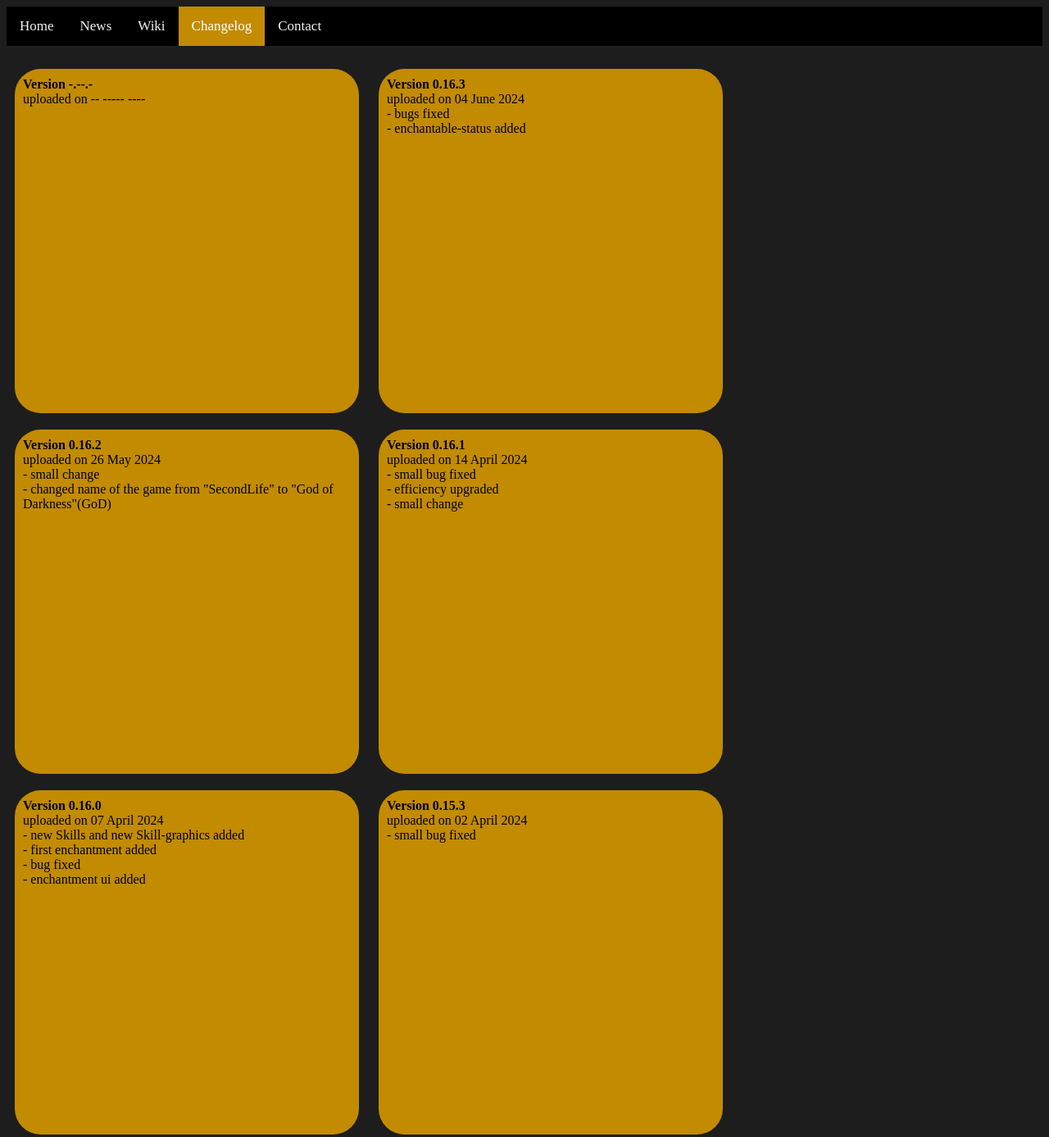
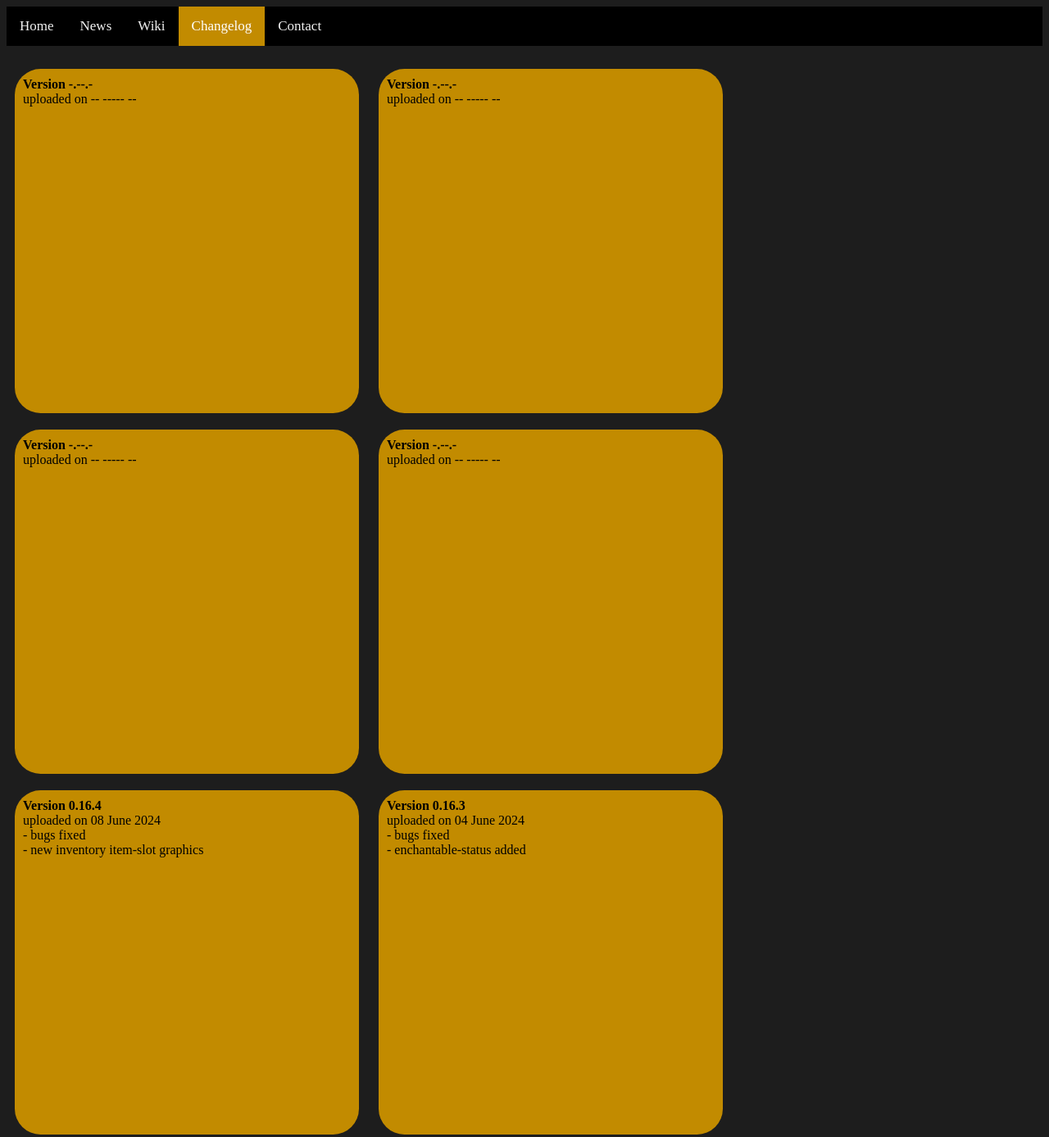
Before and after one commit to Pys0n/God_of_Darkness-Website, a plain HTML site: page changelog.html in a window 1280 px wide. Shown: the top 1387 px of the page at 82% size. Drawn offline with Linux system fonts and the light colour scheme.

Commit message:
changelog updated

```diff
--- a/changelog.html
+++ b/changelog.html
@@ -17,7 +17,25 @@
 	<br>
 	<div class="box">
 		<b>Version -.--.-</b><br>
-		uploaded on -- ----- ----<br><br><br><br>
+		uploaded on -- ----- --<br>
+	</div>
+	<div class="box">
+		<b>Version -.--.-</b><br>
+		uploaded on -- ----- --<br>
+	</div>
+	<div class="box">
+		<b>Version -.--.-</b><br>
+		uploaded on -- ----- --<br>
+	</div>
+	<div class="box">
+		<b>Version -.--.-</b><br>
+		uploaded on -- ----- --<br>
+	</div>
+	<div class="box">
+		<b>Version 0.16.4</b><br>
+		uploaded on 08 June 2024<br>
+		- bugs fixed<br>
+		- new inventory item-slot graphics<br><br>
 	</div>
 	<div class="box">
 		<b>Version 0.16.3</b><br>
@@ -165,7 +183,7 @@
 		- small update<br><br><br>
 	</div>
 	<div class="box">
-		<b>Version 0.11.00</b><br>
+		<b>Version 0.11.0</b><br>
 		uploaded on 08 October 2023<br>
 		- bosses added<br>
 		- many bugs fixed<br>
```
